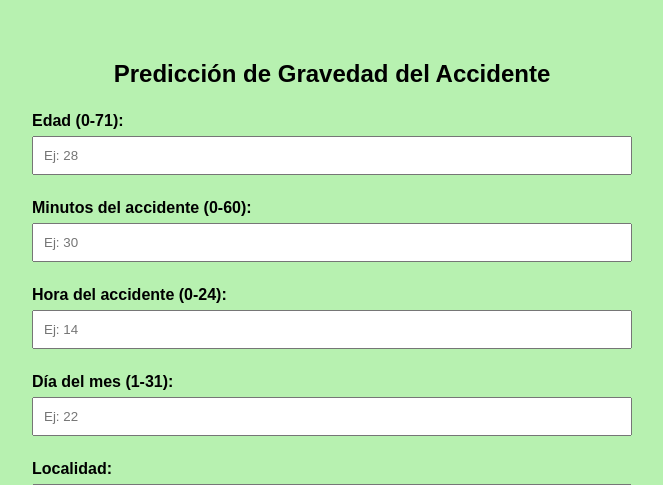
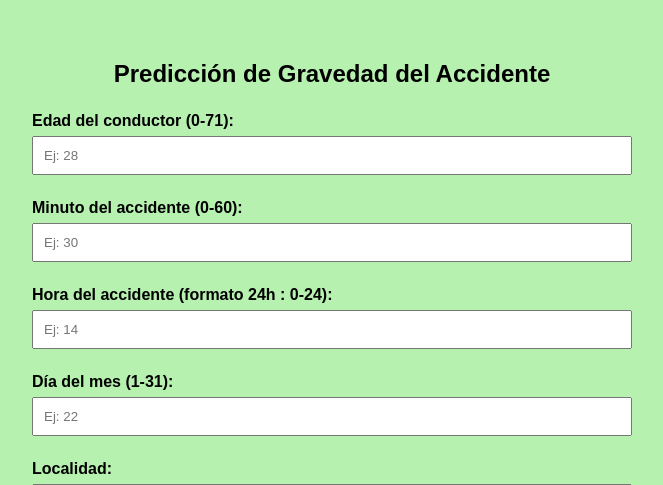
Before and after one commit to JFMP1941/proyFinalAnalisis, a Flask app: page / in a window 1280 px wide. Shown: the top 485 px of the page, without its empty margins (308-971 px from the left). Run offline with Flask 3, Linux system fonts and the light colour scheme.

Commit message:
change about description

```diff
--- a/templates/index.html
+++ b/templates/index.html
@@ -53,13 +53,13 @@
 
   <h2>Predicción de Gravedad del Accidente</h2>
 
-  <label for="Edad">Edad (0-71):</label>
+  <label for="Edad">Edad del conductor (0-71):</label>
   <input type="number" id="Edad" min="0" max="71" placeholder="Ej: 28">
 
-  <label for="Min_Acc">Minutos del accidente (0-60):</label>
+  <label for="Min_Acc">Minuto del accidente (0-60):</label>
   <input type="number" id="Min_Acc" min="0" max="60" placeholder="Ej: 30">
 
-  <label for="Hora_Acc">Hora del accidente (0-24):</label>
+  <label for="Hora_Acc">Hora del accidente (formato 24h : 0-24):</label>
   <input type="number" id="Hora_Acc" min="0" max="24" placeholder="Ej: 14">
 
   <label for="DD_Mes_Acc">Día del mes (1-31):</label>
```
